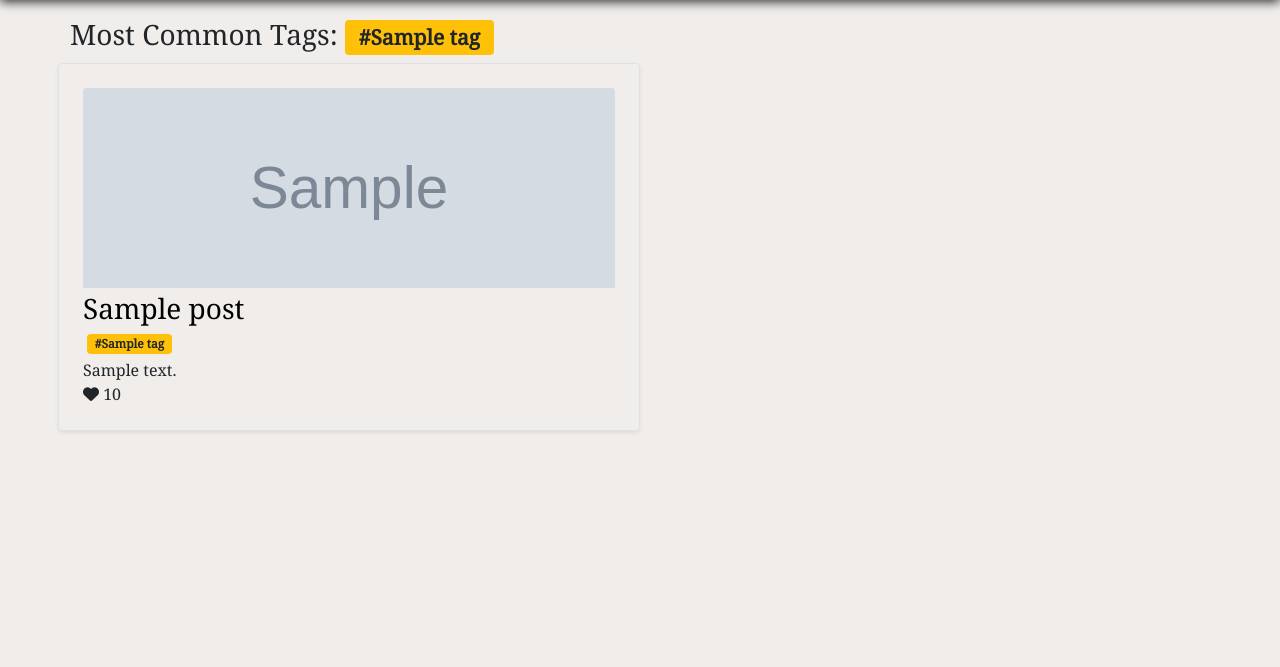
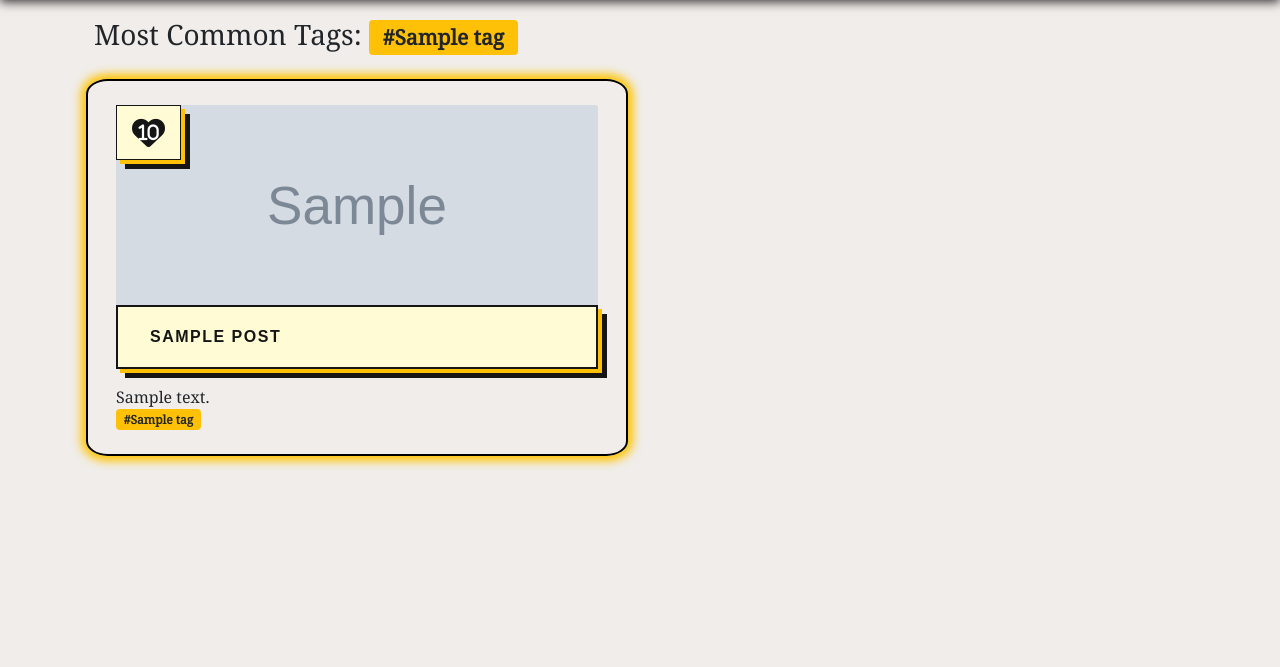
Before and after one commit to patthoege/tasty-tales-blog-pp4, a Django app: template templates/tags_page.html in a window 1280 px wide. Shown: the part 166-833 px from the top of the page. Run offline with Django 3.2, Linux system fonts and the light colour scheme; the template is opened without the code that fills it: most values are stand-ins (such as "Sample title", 1, 10 or a date in 2020); grey boxes marked "Sample" are stand-in pictures; some libraries are stand-ins or nearby versions.

Commit message:
Update card body from tags page template and display only status 1

```diff
--- a/blog/views.py
+++ b/blog/views.py
@@ -292,7 +292,7 @@ class Tagged(View):
     """
     def get(self, request, slug, *args, **kwargs):
         tag = get_object_or_404(Tag, slug=slug)
-        posts = Post.objects.filter(tags=tag)
+        posts = Post.objects.filter(tags=tag, status=1)
         context = {
             'tag': tag,
             'posts': posts,
--- a/static/css/style.css
+++ b/static/css/style.css
@@ -206,7 +206,7 @@ nav.navbar-nav a.nav-link.active {
     margin-top: 1.3em;
     margin-bottom: 1em;
 }
-/* -------------------------------------------- Search Page  */
+/* -------------------------------------------- Search Page & Tags Page */
 .card-img-top {
     width: 100%;
     height: 200px;
--- a/templates/tags_page.html
+++ b/templates/tags_page.html
@@ -3,31 +3,32 @@
 {% block content %}
     <div class="container mt-5 min-vh-100">
         <!-- Tag post section -->
-        <h3 class="">Most Common Tags:
+        <h3 class="m-4">Most Common Tags:
             {% for tag in common_tags %}
             <a href="{% url 'tagged' tag.slug %}" class="badge bg-warning text-dark text-decoration-none">#{{ tag.name }}</a>
             {% endfor %}
         </h3>
-
-        <div class="row mb-2 posts">
+        <div class="row m-1 mb-2">
             {% for post in posts %}
                 <div class="col-md-6">
-                <div class="cards">
-                    <div class="row no-gutters border rounded  flex-md-row mb-4 shadow-sm h-md-250">
+                    <div class="card-body py-0 custom-card-search mb-4">
+                        <div class="row no-gutters position-relative">
                             <div class="col p-4 d-flex flex-column">
                                 {% if "placeholder" not in post.featured_image.url %}
-                            <img src="{{ post.featured_image.url }}" class="card-img-top" style="width: 100%; height: 200px; object-fit: cover;" alt="{{ post.title }}">
+                                <img src="{{ post.featured_image.url }}" class="card-img-top" alt="{{ post.title }}">
                                 {% else %}
-                            <img src="https://images.pexels.com/photos/4551832/pexels-photo-4551832.jpeg?auto=compress&cs=tinysrgb&w=1260&h=750&dpr=1" class="card-img-top" style="width: 100%; height: 200px; object-fit: cover;" alt="Default Image">
+                                <img src="https://images.pexels.com/photos/4551832/pexels-photo-4551832.jpeg?auto=compress&cs=tinysrgb&w=1260&h=750&dpr=1" class="card-img-top" alt="Default Image">
                                 {% endif %}
-                            <h3 class="my-1"><a class="text-decoration-none link"href="{% url 'post_detail' post.slug %}">{{post.title}}</a></h3>
-                            <div style="display: flex;">
+                                    <div class="heart-icon text-right position-absolute top-2 start-5">
+                                        <i class="fas fa-heart"><span>{{ post.number_of_likes }}</span></i>
+                                    </div>
+                                <a href="{% url 'post_detail' post.slug  %}" class="btn-effect float-end fs-6 fw-bold">{{ post.title }}</a>
+                                <p class="mt-3 mb-auto">{{post.excerpt}}</p>
+                                <div class="d-flex">
                                     {% for tag in post.tags.all %}
-                                <a href="{% url 'tagged' tag.slug %}" class="badge bg-warning text-dark text-decoration-none m-1">#{{ tag.name }}</a>
+                                    <a href="{% url 'tagged' tag.slug %}" class="badge bg-warning text-dark text-decoration-none me-1">#{{ tag.name }}</a>
                                     {% endfor %}
                                 </div>
-                            <p class="mb-auto">{{post.excerpt}}</p>
-                            <p class="mb-auto"><i class="fa-solid fa-heart"></i> {{post.number_of_likes}}</p>
                             </div>
                         </div>
                     </div>
```
Lines whose indentation alone changed are shown as unchanged.
